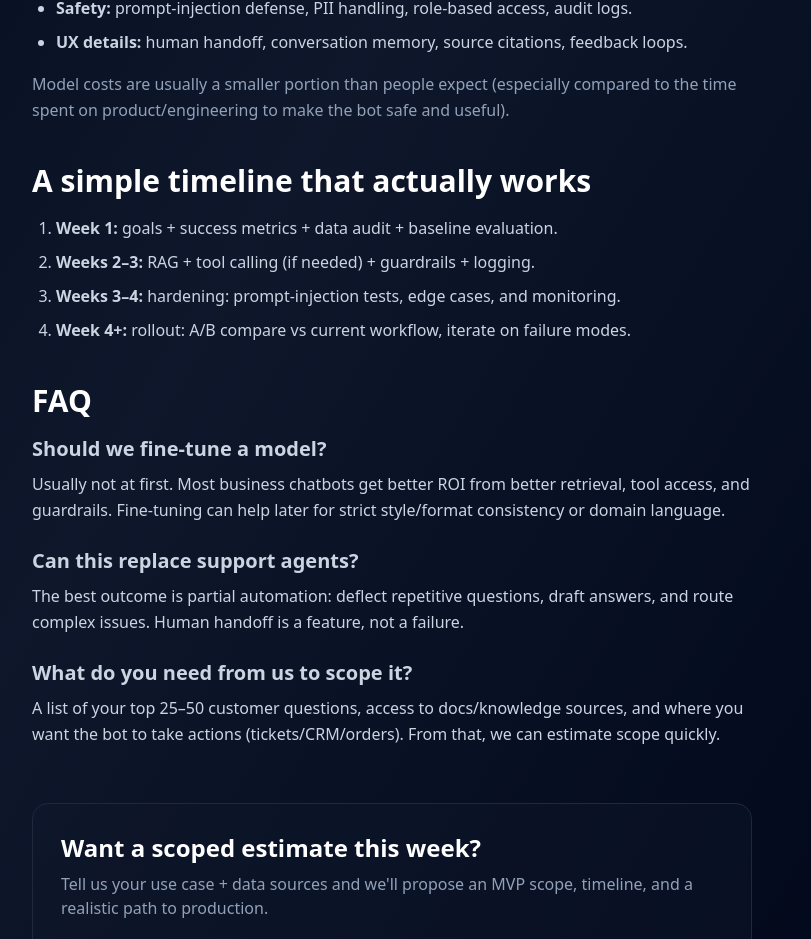
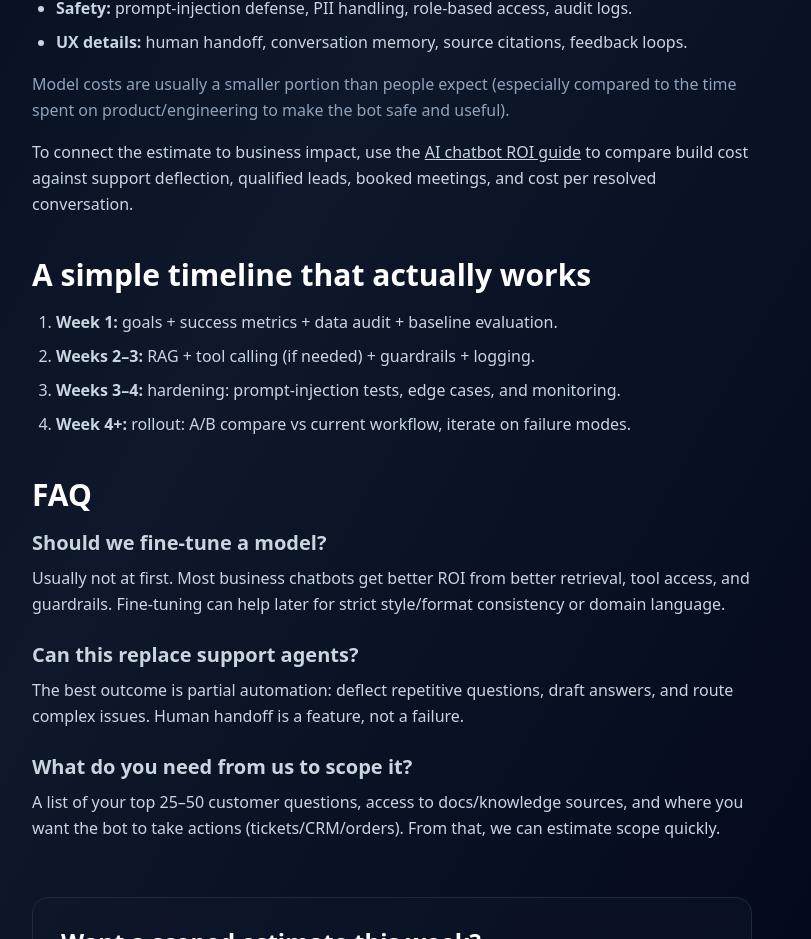
Before and after one commit to ethansure/thexu-studio, a Next.js app: page /insights/ai-chatbot-development-cost in a window 1280 px wide. Shown: the part 1076-2015 px from the top of the page, without its empty margins (248-1059 px from the left). Built offline with nearby package versions, Linux system fonts and the light colour scheme.

Commit message:
Link chatbot cost guide to ROI article

```diff
--- a/src/app/insights/ai-chatbot-development-cost/page.tsx
+++ b/src/app/insights/ai-chatbot-development-cost/page.tsx
@@ -31,7 +31,7 @@ export default function PostPage() {
         description:
           'A practical breakdown of AI chatbot development cost, timeline, and scoping. Learn what drives pricing, typical phases, and how to ship a production-grade chatbot.',
         datePublished: '2026-05-09',
-        dateModified: '2026-05-09',
+        dateModified: '2026-06-29',
         inLanguage: 'en-US',
         mainEntityOfPage: {
           '@type': 'WebPage',
@@ -169,6 +169,14 @@ export default function PostPage() {
             Model costs are usually a smaller portion than people expect (especially compared to the time spent on
             product/engineering to make the bot safe and useful).
           </p>
+          <p className="mt-4">
+            To connect the estimate to business impact, use the{' '}
+            <Link className="underline hover:text-white" href="/insights/ai-chatbot-roi">
+              AI chatbot ROI guide
+            </Link>{' '}
+            to compare build cost against support deflection, qualified leads, booked meetings, and cost per resolved
+            conversation.
+          </p>
         </Section>
 
         <Section title="A simple timeline that actually works">
```
